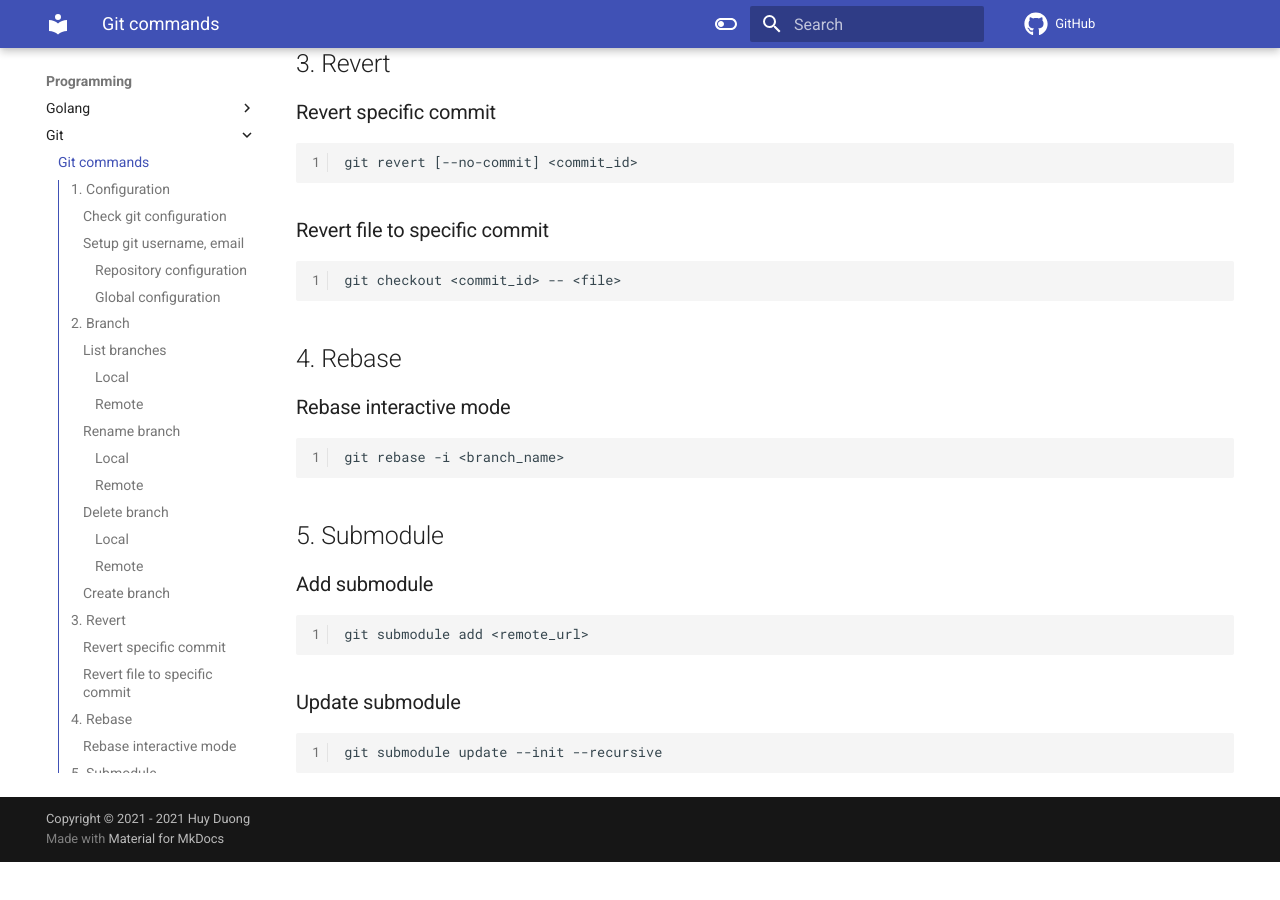
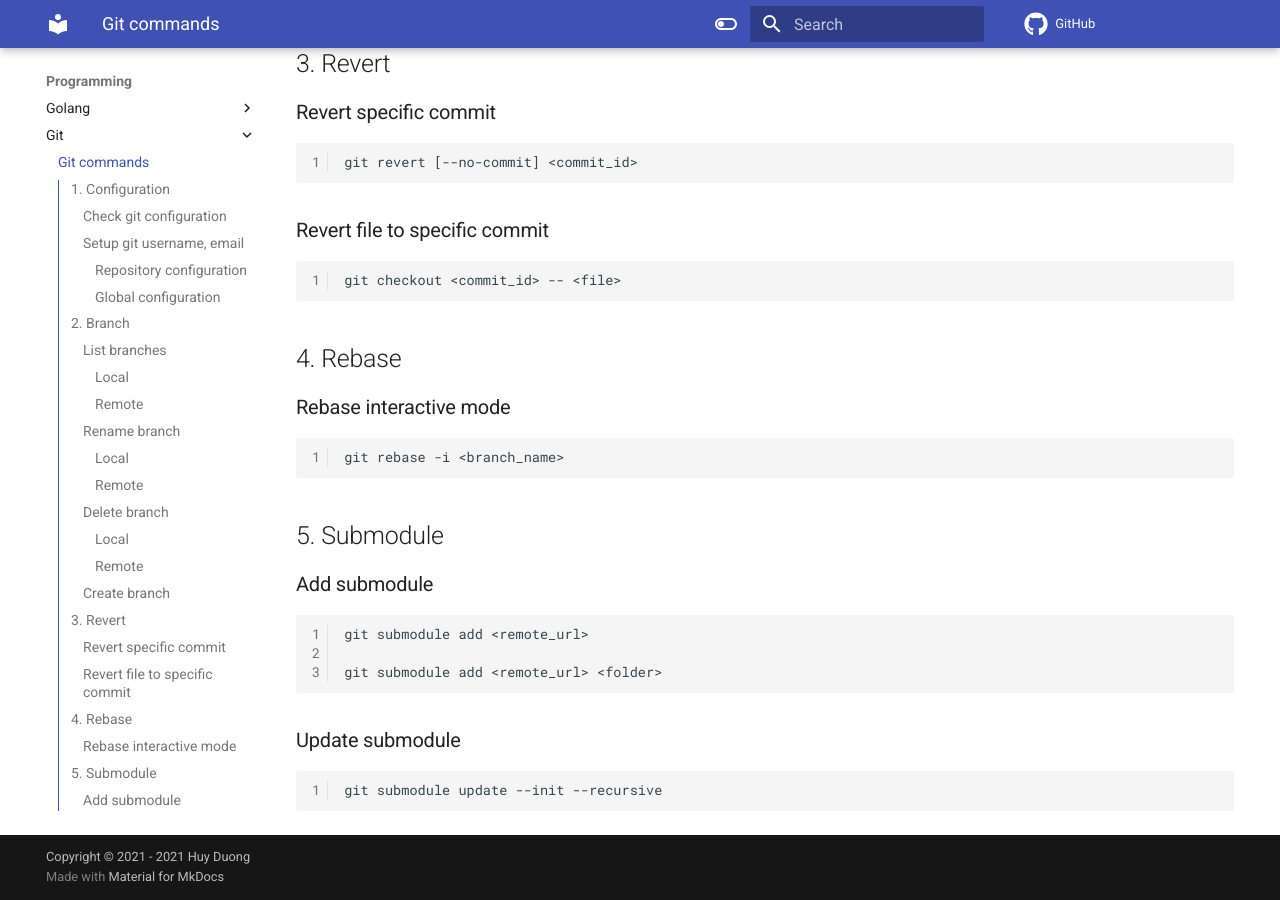
Before and after one commit to dinhhuy258/notes, an MkDocs documentation site: the page built from docs/programming/git/git_commands.md, in a window 1280 px wide and 900 px high, scrolled down 1622 px. Built offline with MkDocs 1.6.1 and Material for MkDocs 9.7.7, drawn with Linux system fonts in a browser that asks for light colours; comment, search, counter and statistics services are not loaded; before the commit the page ends 2484 px from its top, so only the background shows below that.

Commit message:
Note how to add submodule

````diff
--- a/docs/programming/git/git_commands.md
+++ b/docs/programming/git/git_commands.md
@@ -103,6 +103,8 @@ git rebase -i <branch_name>
 
 ```
 git submodule add <remote_url>
+
+git submodule add <remote_url> <folder>
 ```
 
 ### Update submodule
````
